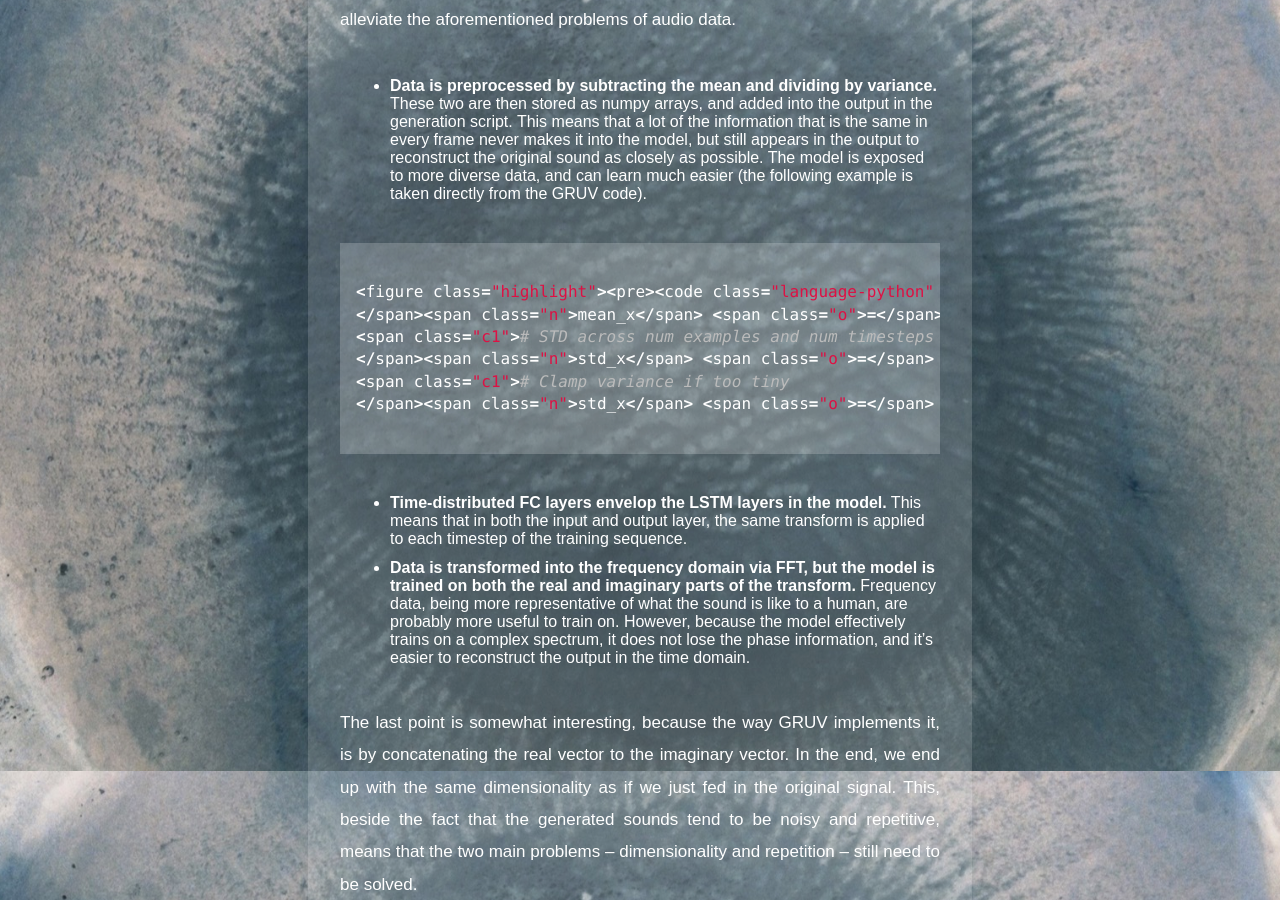
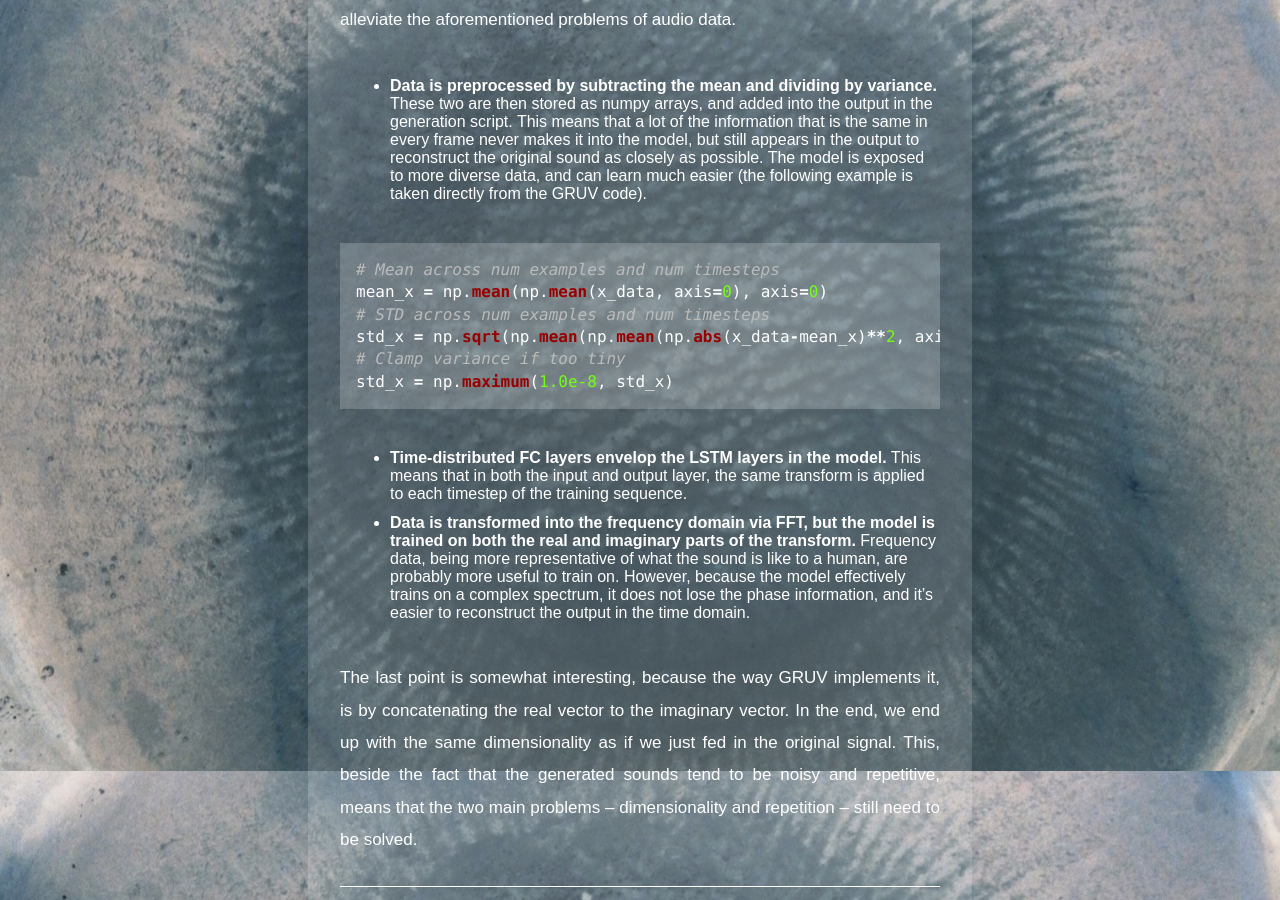
Before and after one commit to jakubfiala/notes, a Jekyll site: the page built from _posts/2015-11-27-deep-learning-and-sound-01-intro.markdown, in a window 1280 px wide and 900 px high, scrolled down 4629 px. Built offline with Jekyll 4.4.1, drawn with Linux system fonts in a browser that asks for light colours; some web fonts are replaced.

Commit message:
2nd attempt at actual syntax highlighting

```diff
--- a/_posts/2015-11-27-deep-learning-and-sound-01-intro.markdown
+++ b/_posts/2015-11-27-deep-learning-and-sound-01-intro.markdown
@@ -55,7 +55,6 @@ After recovering from the musical experience, and looking at the python code, it
 
 + __Data is preprocessed by subtracting the mean and dividing by variance.__ These two are then stored as numpy arrays, and added into the output in the generation script. This means that a lot of the information that is the same in every frame never makes it into the model, but still appears in the output to reconstruct the original sound as closely as possible. The model is exposed to more diverse data, and can learn much easier (the following example is taken directly from the GRUV code).
 
-~~~ python
 {% highlight python %}
 # Mean across num examples and num timesteps
 mean_x = np.mean(np.mean(x_data, axis=0), axis=0)
@@ -64,7 +63,7 @@ std_x = np.sqrt(np.mean(np.mean(np.abs(x_data-mean_x)**2, axis=0), axis=0))
 # Clamp variance if too tiny
 std_x = np.maximum(1.0e-8, std_x)
 {% endhighlight %}
-~~~
+
 
 + __Time-distributed FC layers envelop the LSTM layers in the model.__ This means that in both the input and output layer, the same transform is applied to each timestep of the training sequence.
 + __Data is transformed into the frequency domain via FFT, but the model is trained on both the real and imaginary parts of the transform.__ Frequency data, being more representative of what the sound is like to a human, are probably more useful to train on. However, because the model effectively trains on a complex spectrum, it does not lose the phase information, and it's easier to reconstruct the output in the time domain.
```
